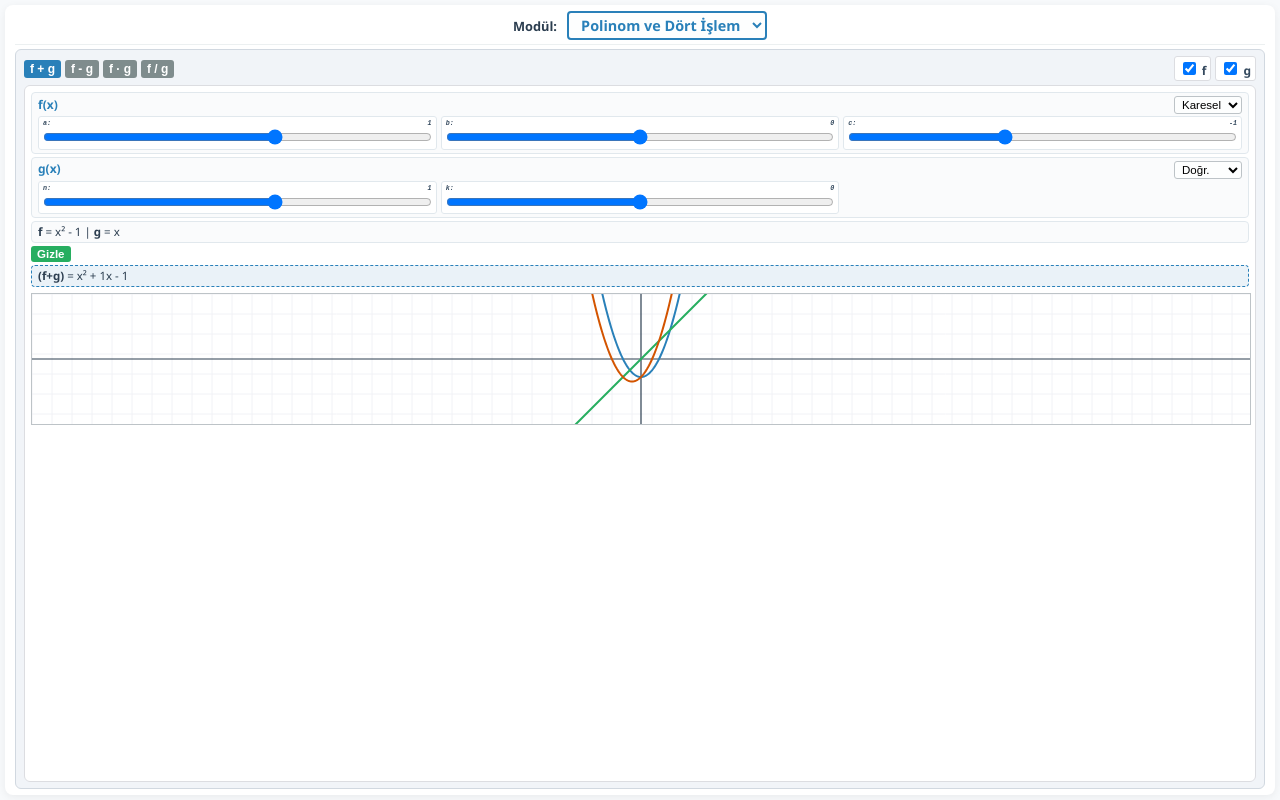
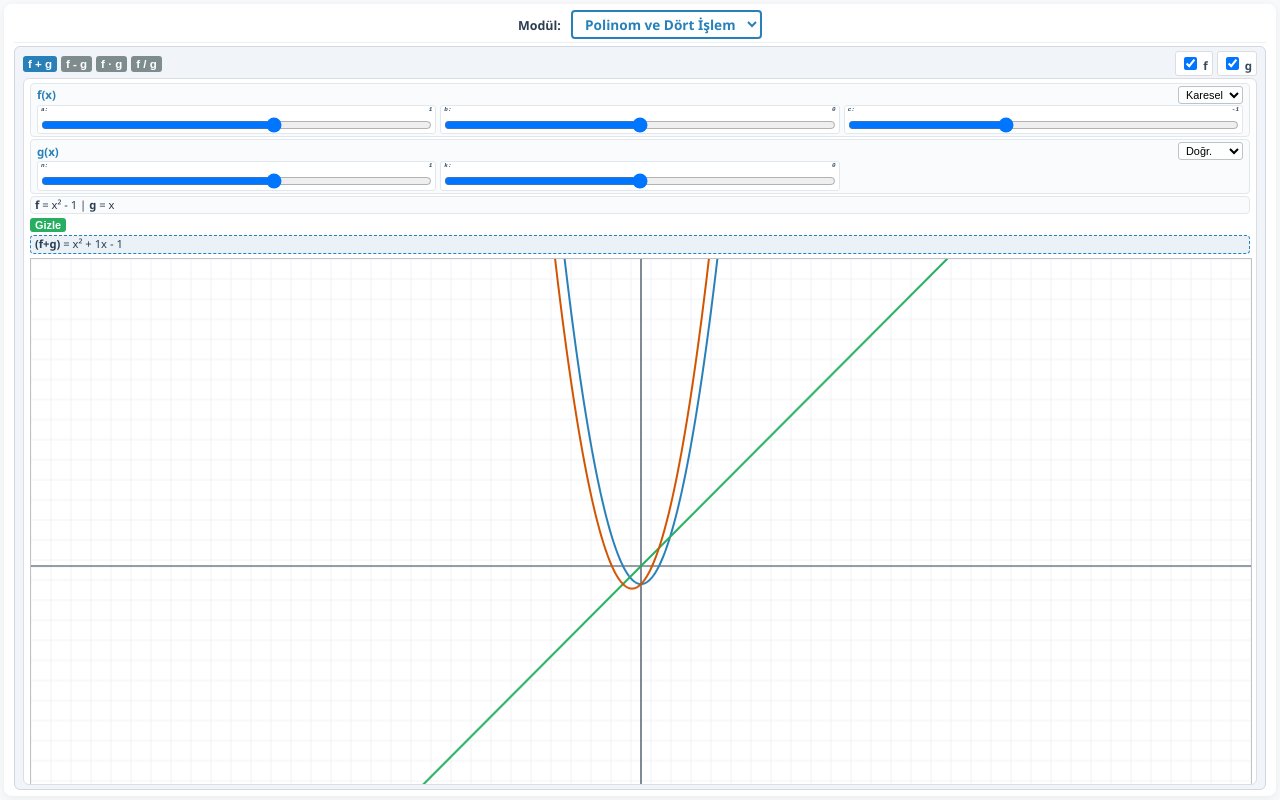
Before and after one commit to mdmdksn123-ui/trigonometri, a plain HTML site: page index.html in a window 1280 px wide. Both pictures are taken after a click on the button "Sonucu Göster". Drawn offline with Linux system fonts and the light colour scheme.

Commit message:
Update index.html

```diff
--- a/index.html
+++ b/index.html
@@ -9,8 +9,8 @@
             background-color: #f7f9fb;
             color: #2c3e50;
             margin: 0;
-            padding: 5px;
-            line-height: 1.2;
+            padding: 4px;
+            line-height: 1.15;
             overflow: hidden;
             height: 100vh;
             box-sizing: border-box;
@@ -30,19 +30,19 @@
         }
         .master-selector-container {
             text-align: center;
-            margin-bottom: 4px;
-            padding-bottom: 4px;
+            margin-bottom: 3px;
+            padding-bottom: 3px;
             border-bottom: 1px solid #ecf0f1;
             flex-shrink: 0;
         }
         .master-selector-container label {
-            font-size: 0.8em;
+            font-size: 0.78em;
             font-weight: bold;
             color: #2c3e50;
             margin-right: 6px;
         }
         .master-select {
-            font-size: 0.9em;
+            font-size: 0.85em;
             padding: 2px 8px;
             font-family: 'Segoe UI', Tahoma, sans-serif;
             border: 2px solid #2980b9;
@@ -56,7 +56,7 @@
             background: #f1f4f8;
             border: 1px solid #d1d8e0;
             border-radius: 6px;
-            padding: 6px 8px;
+            padding: 4px 8px;
             display: none;
             flex-grow: 1;
             box-sizing: border-box;
@@ -71,7 +71,7 @@
             display: flex;
             justify-content: space-between;
             align-items: center;
-            margin-bottom: 4px;
+            margin-bottom: 2px;
             flex-shrink: 0;
         }
         .mode-group, .toggle-group {
@@ -83,17 +83,17 @@
             background: #7f8c8d;
             color: white;
             border: none;
-            padding: 2px 6px;
+            padding: 2px 5px;
             border-radius: 3px;
             cursor: pointer;
             font-weight: bold;
-            font-size: 0.75em;
+            font-size: 0.72em;
         }
         .mode-btn.active {
             background: #2980b9;
         }
         .toggle-label {
-            font-size: 0.75em;
+            font-size: 0.72em;
             font-weight: bold;
             color: #34495e;
             cursor: pointer;
@@ -102,13 +102,13 @@
             border-radius: 3px;
             border: 1px solid #dcdde1;
         }
-        /* Kontroller üstte, grafik altta (altlı üstlü yerleşim) */
+        /* Kontroller üstte, grafik altta (Daha dengeli yükseklik paylaşımlı) */
         .workspace-display {
             display: flex;
             flex-direction: column;
-            gap: 6px;
+            gap: 4px;
             background: #fff;
-            padding: 6px;
+            padding: 4px 6px;
             border-radius: 6px;
             border: 1px solid #dcdde1;
             flex-grow: 1;
@@ -118,11 +118,11 @@
         .sliders-section-vertical {
             display: flex;
             flex-direction: column;
-            gap: 3px;
+            gap: 2px;
         }
         .slider-box {
             background: #fafbfc;
-            padding: 3px 6px;
+            padding: 2px 6px;
             border-radius: 4px;
             border: 1px solid #e1e8ed;
         }
@@ -130,16 +130,16 @@
             display: flex;
             justify-content: space-between;
             align-items: center;
-            margin-bottom: 2px;
+            margin-bottom: 1px;
         }
         .slider-box h4 {
             margin: 0;
             color: #2980b9;
-            font-size: 0.75em;
+            font-size: 0.72em;
         }
         .type-select {
             padding: 1px 3px;
-            font-size: 0.72em;
+            font-size: 0.68em;
             border-radius: 3px;
             border: 1px solid #bdc3c7;
             background: #fdfefe;
@@ -155,7 +155,7 @@
         }
         .slider-control {
             background: #fff;
-            padding: 2px 4px;
+            padding: 1px 3px;
             border-radius: 3px;
             border: 1px solid #e1e8ed;
         }
@@ -163,7 +163,7 @@
             display: flex;
             justify-content: space-between;
             font-weight: bold;
-            font-size: 0.72em;
+            font-size: 0.68em;
             color: #34495e;
             font-family: 'Times New Roman', Times, serif;
             font-style: italic;
@@ -172,50 +172,52 @@
             width: 100%;
             cursor: pointer;
             margin: 0;
-            height: 10px;
+            height: 8px;
         }
         .slider-control span {
             font-family: monospace;
-            font-size: 0.72em;
+            font-size: 0.68em;
         }
         .eq-display {
-            font-size: 0.72em;
+            font-size: 0.7em;
             background: #fafbfc;
-            padding: 3px 6px;
+            padding: 2px 4px;
             border-radius: 4px;
             border: 1px solid #e1e8ed;
-            margin-top: 3px;
+            margin-top: 2px;
         }
         .result-box {
             background: #eaf2f8;
             border: 1px dashed #2980b9;
-            padding: 3px 6px;
+            padding: 2px 4px;
             border-radius: 4px;
-            margin-top: 3px;
+            margin-top: 2px;
             display: none;
-            font-size: 0.72em;
+            font-size: 0.7em;
         }
         .result-btn {
             background: #27ae60;
             color: white;
             border: none;
-            padding: 2px 6px;
+            padding: 1px 5px;
             border-radius: 3px;
             cursor: pointer;
             font-weight: bold;
-            font-size: 0.72em;
-            margin-top: 3px;
+            font-size: 0.68em;
+            margin-top: 2px;
         }
         .graph-container {
             width: 100%;
-            height: 130px; /* Altta tam oturacak şekilde optimize edildi */
+            height: 100%;
+            min-height: 175px; /* Grafik yüksekliği artırılarak ince/uzun yapı giderildi */
             background: #fff;
             border: 1px solid #bdc3c7;
             display: block;
+            flex-grow: 1;
         }
         .adv-controls-container {
             display: grid;
-            grid-template-columns: 90px 1fr 45px;
+            grid-template-columns: 85px 1fr 40px;
             row-gap: 2px;
             column-gap: 6px;
             align-items: center;
@@ -225,13 +227,13 @@
             border: 1px solid #e1e8ed;
         }
         .adv-controls-container label {
-            font-size: 0.75em;
+            font-size: 0.72em;
         }
         .fraction {
             display: inline-block;
             vertical-align: middle;
             text-align: center;
-            font-size: 0.8em;
+            font-size: 0.75em;
             margin: 0 2px;
         }
         .fraction > span { display: block; }
@@ -267,7 +269,6 @@
         </div>
 
         <div class="workspace-display">
-            <!-- Üst Kısım: Katsayı Kontrolleri ve İşlemler -->
             <div>
                 <div class="sliders-section-vertical">
                     <div class="slider-box">
@@ -306,7 +307,6 @@
                 <div class="result-box" id="result-content"></div>
             </div>
 
-            <!-- Alt Kısım: Grafik Çıktısı -->
             <div>
                 <canvas id="graph-algebraic" class="graph-container"></canvas>
             </div>
@@ -316,7 +316,7 @@
     <!-- MODÜL 2: ÜSTEL VE LOGARİTMİK -->
     <div id="module-advanced" class="interactive-panel">
         <div class="top-row-controls" style="justify-content: center;">
-            <select id="func_selector_adv" class="type-select math-select" style="font-size: 0.95em; padding: 2px 6px;" onchange="updateAdvInputRanges(); drawAdvancedGraph();">
+            <select id="func_selector_adv" class="type-select math-select" style="font-size: 0.9em; padding: 2px 6px;" onchange="updateAdvInputRanges(); drawAdvancedGraph();">
                 <option value="exponential">f(x) = k &middot; aᵐˣ⁺ʳ + s</option>
                 <option value="logarithmic">f(x) = k &middot; logₐ(mx + r) + s</option>
             </select>
@@ -341,7 +341,7 @@
     <!-- MODÜL 3: TRİGONOMETRİK -->
     <div id="module-trigonometric" class="interactive-panel">
         <div class="top-row-controls" style="justify-content: center;">
-            <select id="func_selector_trig" class="type-select math-select" style="font-size: 0.95em; padding: 2px 6px;" onchange="drawTrigGraph()">
+            <select id="func_selector_trig" class="type-select math-select" style="font-size: 0.9em; padding: 2px 6px;" onchange="drawTrigGraph()">
                 <option value="sin">f(x) = k &middot; sin(mx + r) + s</option>
                 <option value="cos">f(x) = k &middot; cos(mx + r) + s</option>
                 <option value="tan">f(x) = k &middot; tan(mx + r) + s</option>
@@ -351,7 +351,7 @@
 
         <div class="workspace-display">
             <div>
-                <div class="adv-controls-container" style="grid-template-columns: 80px 1fr 45px;">
+                <div class="adv-controls-container" style="grid-template-columns: 75px 1fr 40px;">
                     <label for="trig-k">k (Genlik):</label><input type="range" id="trig-k" min="-5" max="5" step="0.5" value="1" oninput="drawTrigGraph()"><span id="trig-k_val">1</span>
                     <label for="trig-m">m (Frekans):</label><input type="range" id="trig-m" min="-5" max="5" step="0.5" value="1" oninput="drawTrigGraph()"><span id="trig-m_val">1</span>
                     <label for="trig-r">r (Faz):</label><input type="range" id="trig-r" min="-1" max="1" step="0.25" value="0" oninput="drawTrigGraph()"><span id="trig-r_val">0,00 &pi;</span>
```
